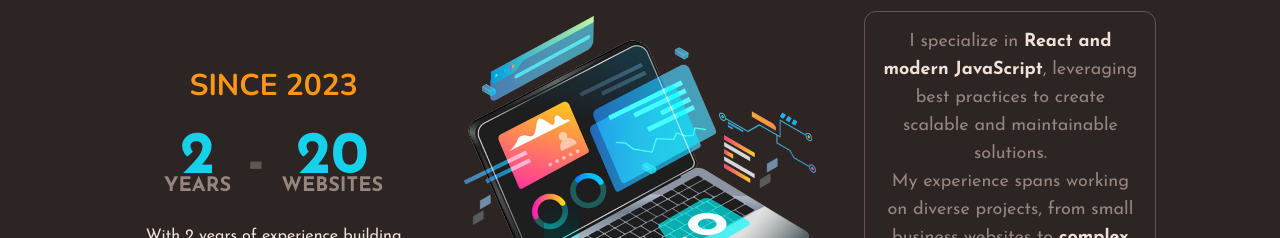
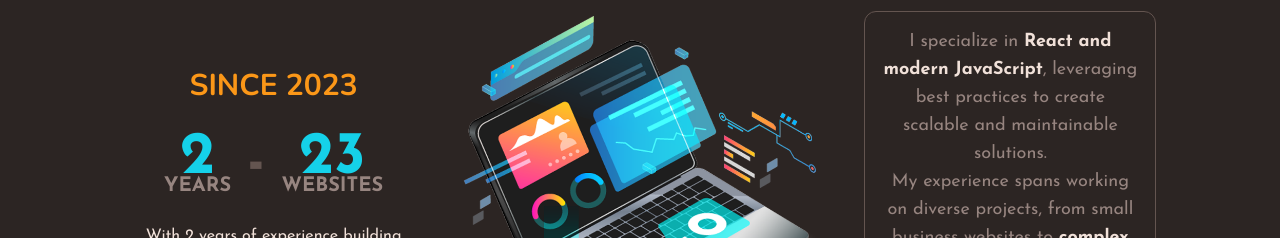
Before and after one commit to hamzamahmoudaboalhamd/HMPortfolio, a React (Vite) app: page / in a window 1280 px wide. Shown: the part 2220-2458 px from the top of the page. Built offline with nearby package versions, Linux system fonts and the light colour scheme.

Commit message:
Modification

```diff
--- a/src/components/experienceSection/ExperienceTopLeft.jsx
+++ b/src/components/experienceSection/ExperienceTopLeft.jsx
@@ -9,7 +9,7 @@
       <div className="flex justify-center items-center gap-4">
         <ExperienceInfo number="2" text="Years" />
         <p className="font-bold text-6xl text-lightBrown">-</p>
-        <ExperienceInfo number="20" text="Websites" />
+        <ExperienceInfo number="23" text="Websites" />
       </div>
       <p className="text-center">
         With 2 years of experience building dynamic and user-friendly web
```
